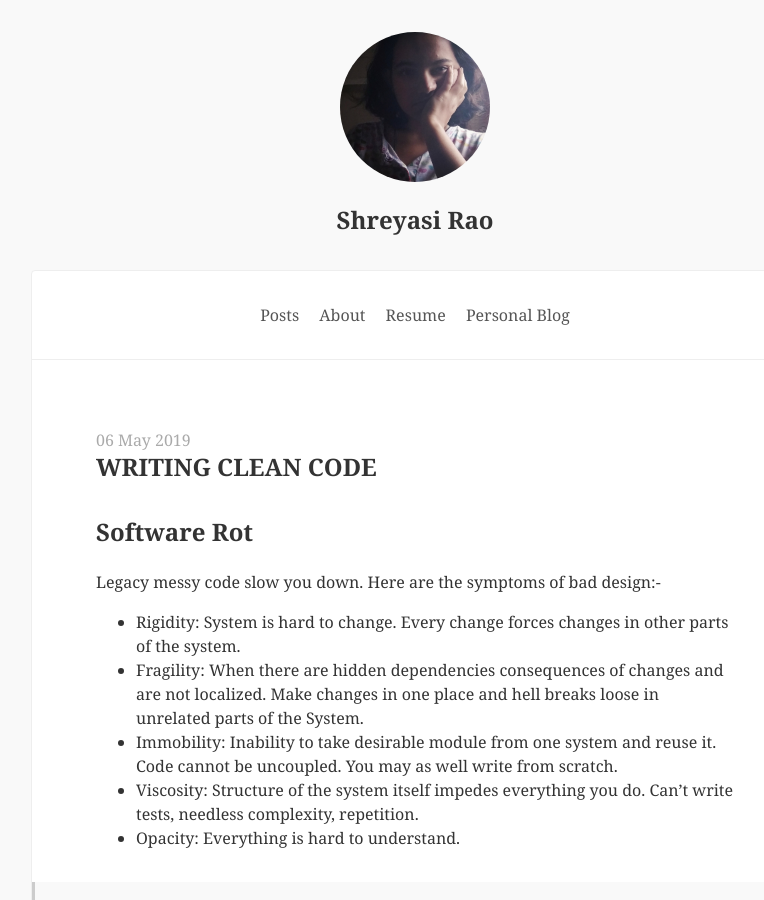
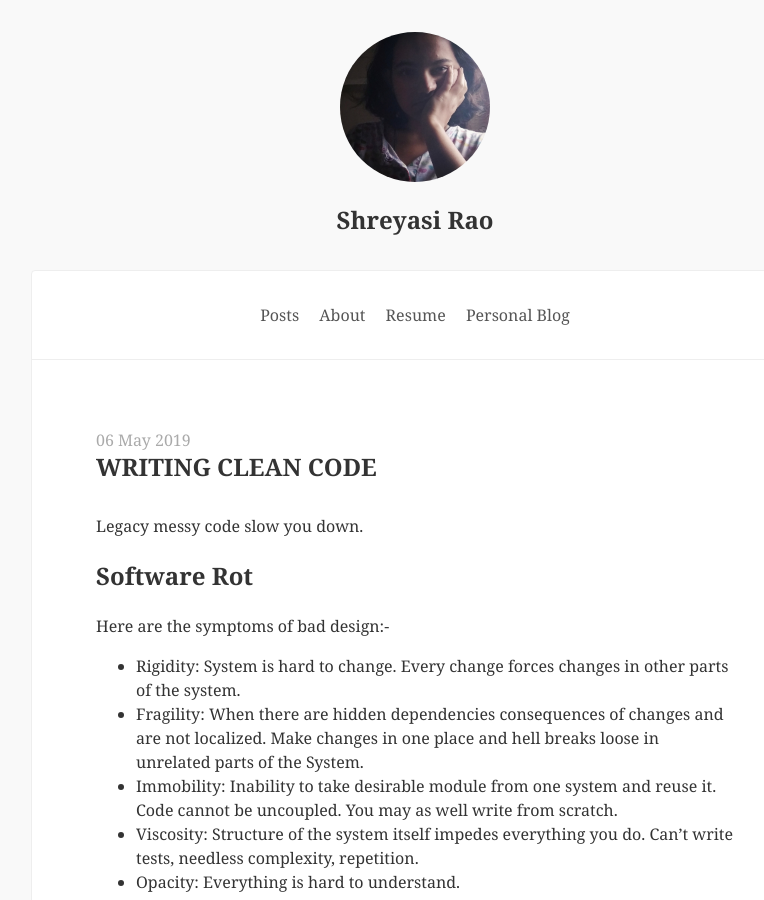
Before and after one commit to shreyasirao/shreyasirao.github.io, a Jekyll site: the page built from _posts/2019-05-06-writing-clean-code.md, in a window 1280 px wide and 900 px high. Shown: the whole window, without its empty margins (225-989 px from the left). Built offline with Jekyll 4.4.1, drawn with Linux system fonts in a browser that asks for light colours; nearby versions of some CDN libraries.

```diff
--- a/_posts/2019-05-06-writing-clean-code.md
+++ b/_posts/2019-05-06-writing-clean-code.md
@@ -2,8 +2,9 @@
 title: Writing clean code
 date: 2019-05-06 15:27:31
 ---
+Legacy messy code slow you down.
+
 ## Software Rot
-Legacy messy code slow you down.
 Here are the symptoms of bad design:-
 
 - Rigidity: System is hard to change. Every change forces changes in other parts of the system.
@@ -38,6 +39,7 @@ Shift the design with change in requirement or software rot.
 1. One way is to get code to read like well written prose- construct well written code from names of variables and functions. There’s a very tight relationship between readability and maintainability.
 You can use explanatory variable: the only purpose of this variable is to explain what its contents is example- isTestPage
 > Code that is easy to read and reason about, is easy to maintain
+
 - Variables in small scope should have short names.
 - Name of functions should be inversely proportional to their scope.
 
```
